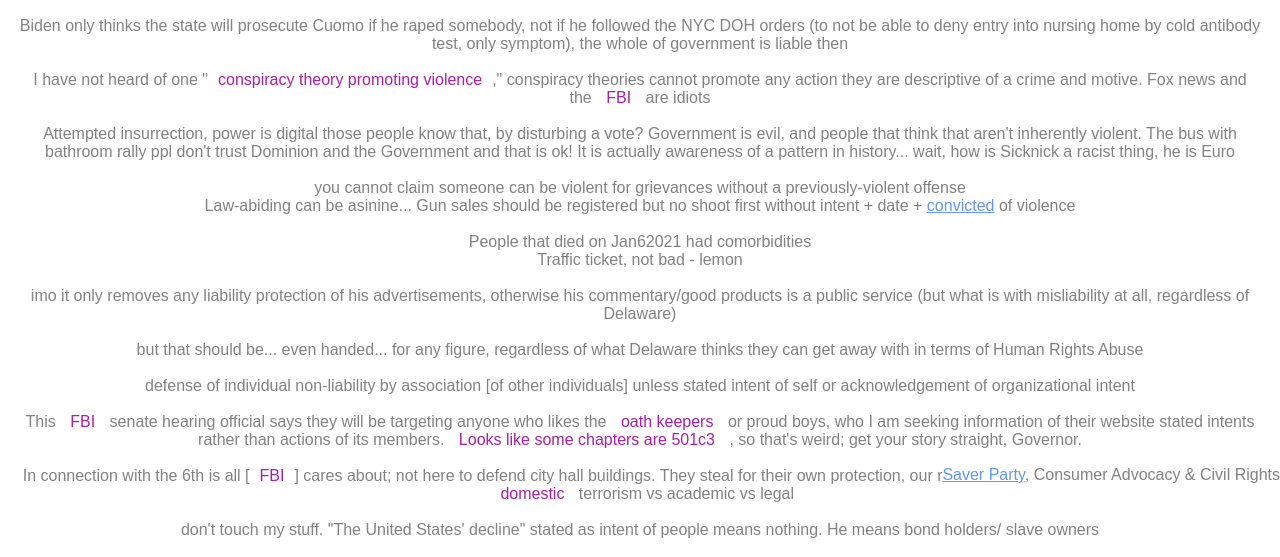
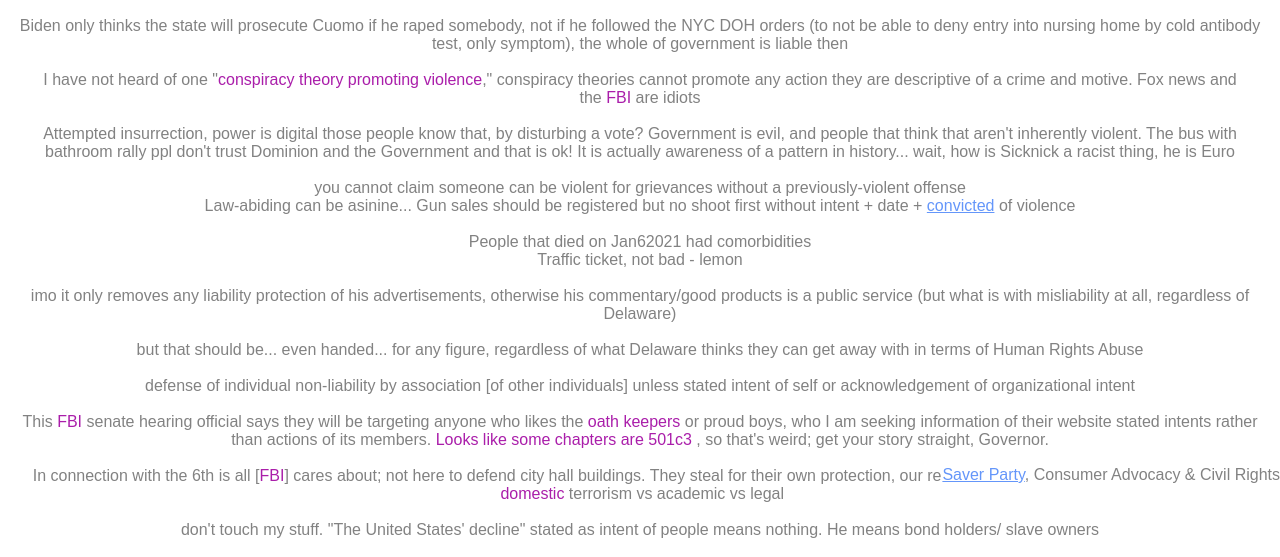
Before and after one commit to NickCarducci/BillBidenOrg, a React (Create React App) app: page / in a window 1280 px wide. Shown: the part 316-873 px from the top of the page. Built offline with nearby package versions, Linux system fonts and the light colour scheme.

Commit message:
Update App.js

```diff
--- a/src/App.js
+++ b/src/App.js
@@ -47,7 +47,6 @@
       <br />I have not heard of one "
       <span
         style={{
-          padding: "10px",
           color: "rgb(170,30,170)"
         }}
       >
@@ -57,7 +56,6 @@
       crime and motive. Fox news and the&nbsp;
       <span
         style={{
-          padding: "10px",
           color: "rgb(170,30,170)"
         }}
       >
@@ -105,7 +103,6 @@
       This&nbsp;
       <span
         style={{
-          padding: "10px",
           color: "rgb(170,30,170)"
         }}
       >
@@ -115,7 +112,6 @@
       the&nbsp;
       <span
         style={{
-          padding: "10px",
           color: "rgb(170,30,170)"
         }}
       >
@@ -125,7 +121,6 @@
       intents rather than actions of its members.&nbsp;
       <span
         style={{
-          padding: "10px",
           color: "rgb(170,30,170)"
         }}
       >
@@ -137,7 +132,6 @@
       In connection with the 6th is all [
       <span
         style={{
-          padding: "10px",
           color: "rgb(170,30,170)"
         }}
       >
@@ -148,7 +142,6 @@
       &nbsp;
       <span
         style={{
-          padding: "10px",
           color: "rgb(170,30,170)"
         }}
       >
@@ -356,7 +349,6 @@
       <br />
       <div
         style={{
-          padding: "10px",
           color: "rgb(170,30,170)"
         }}
       >
```
